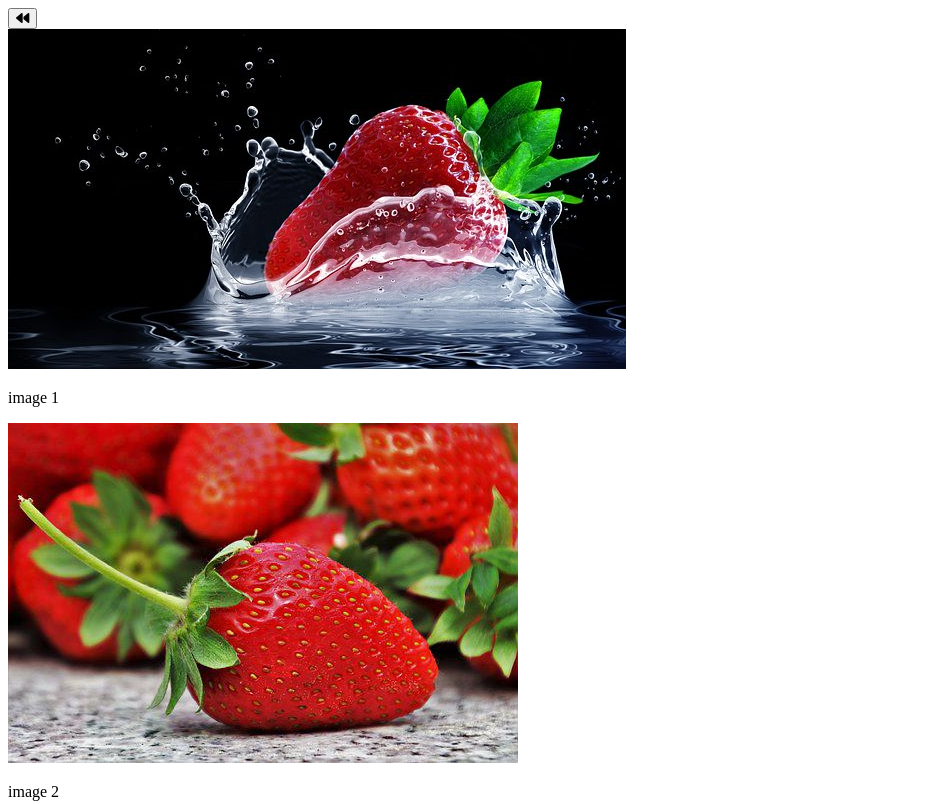
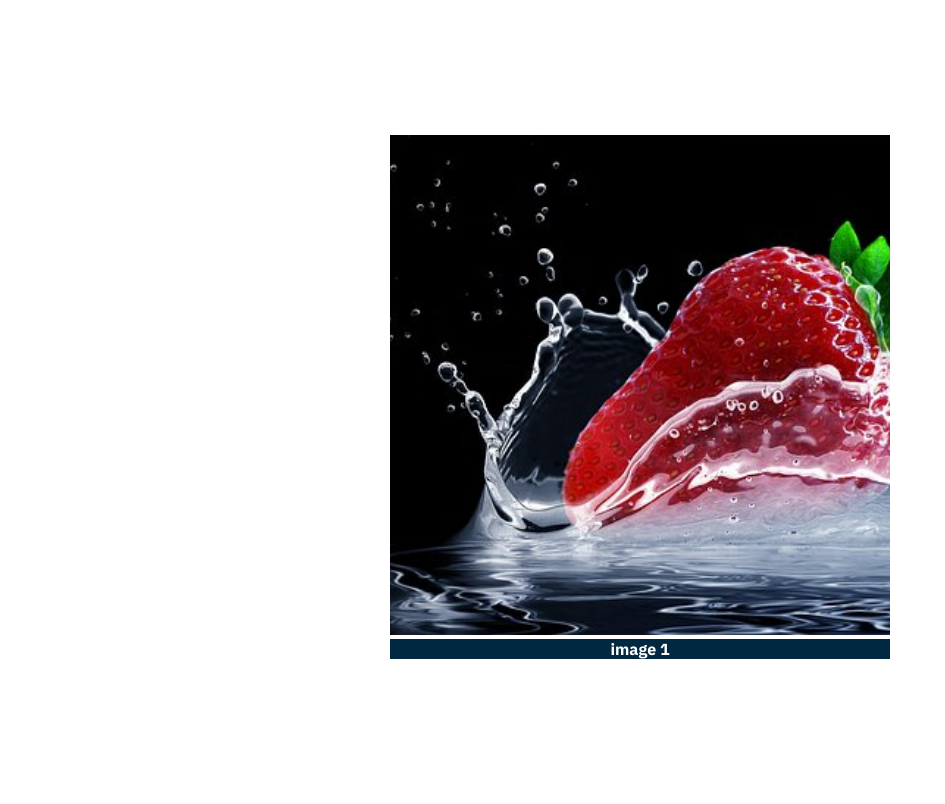
Before and after one commit to IgnatiusFrancis/Zuri-carosel, a plain HTML site: page index.html in a window 1280 px wide. Shown: the top 804 px of the page, without its empty margins (0-945 px from the left). Drawn offline with Linux system fonts and the light colour scheme; the site is published under a folder, as on GitHub Pages, so addresses that start at the root find nothing.

Commit message:
Made changes to index.html file

```diff
--- a/index.html
+++ b/index.html
@@ -11,7 +11,7 @@
       href="https://fonts.googleapis.com/css2?family=IBM+Plex+Sans:wght@400;500;600;700&display=swap"
       rel="stylesheet"
     />
-    <link rel="stylesheet" href="/index.css" />
+    <link rel="stylesheet" href="./index.css" />
     <script
       src="https://kit.fontawesome.com/51e04b70b4.js"
       crossorigin="anonymous"
@@ -49,6 +49,6 @@
       </button>
     </div>
 
-    <script src="/index.js"></script>
+    <script src="./index.js"></script>
   </body>
 </html>
```
